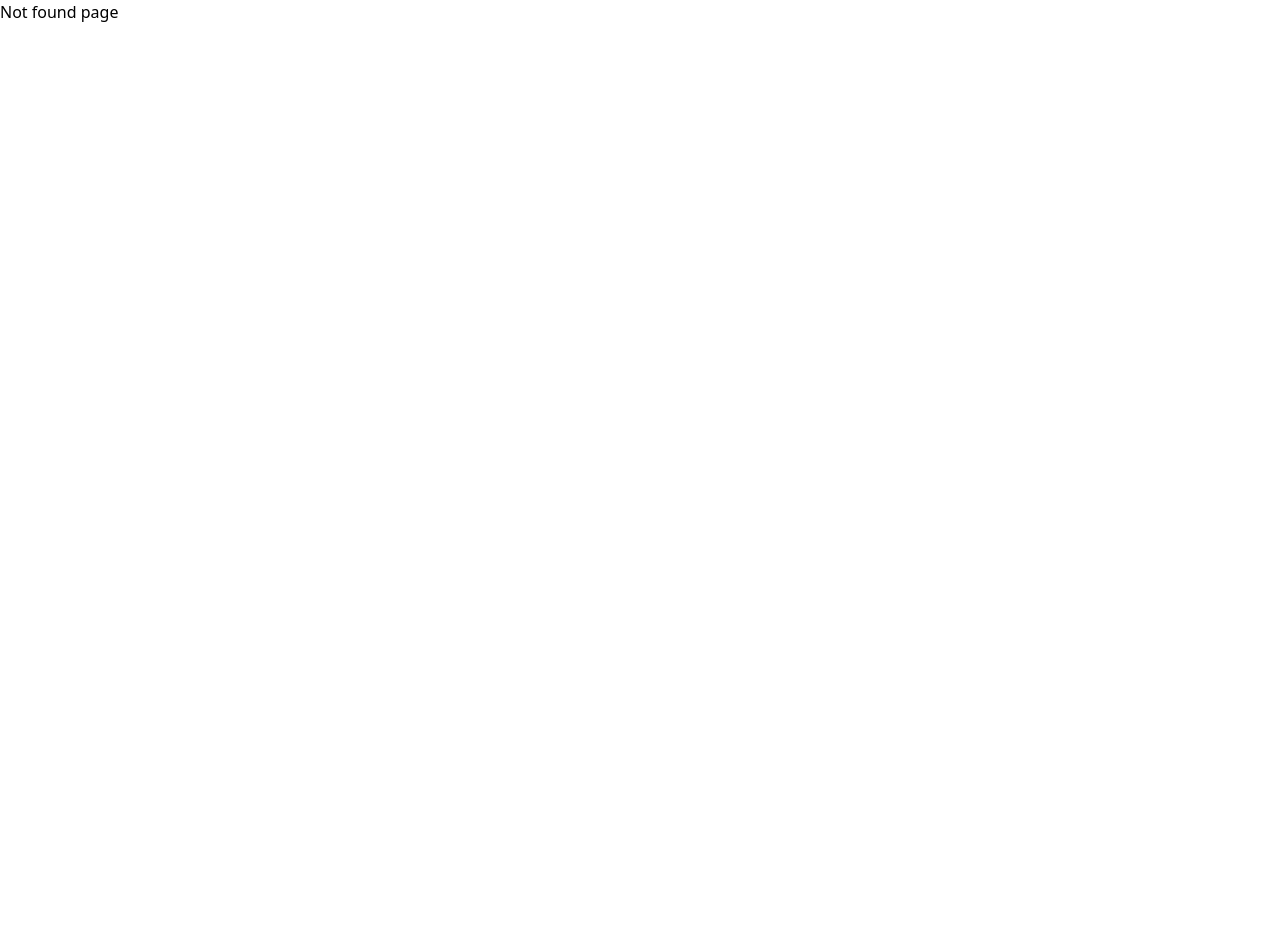
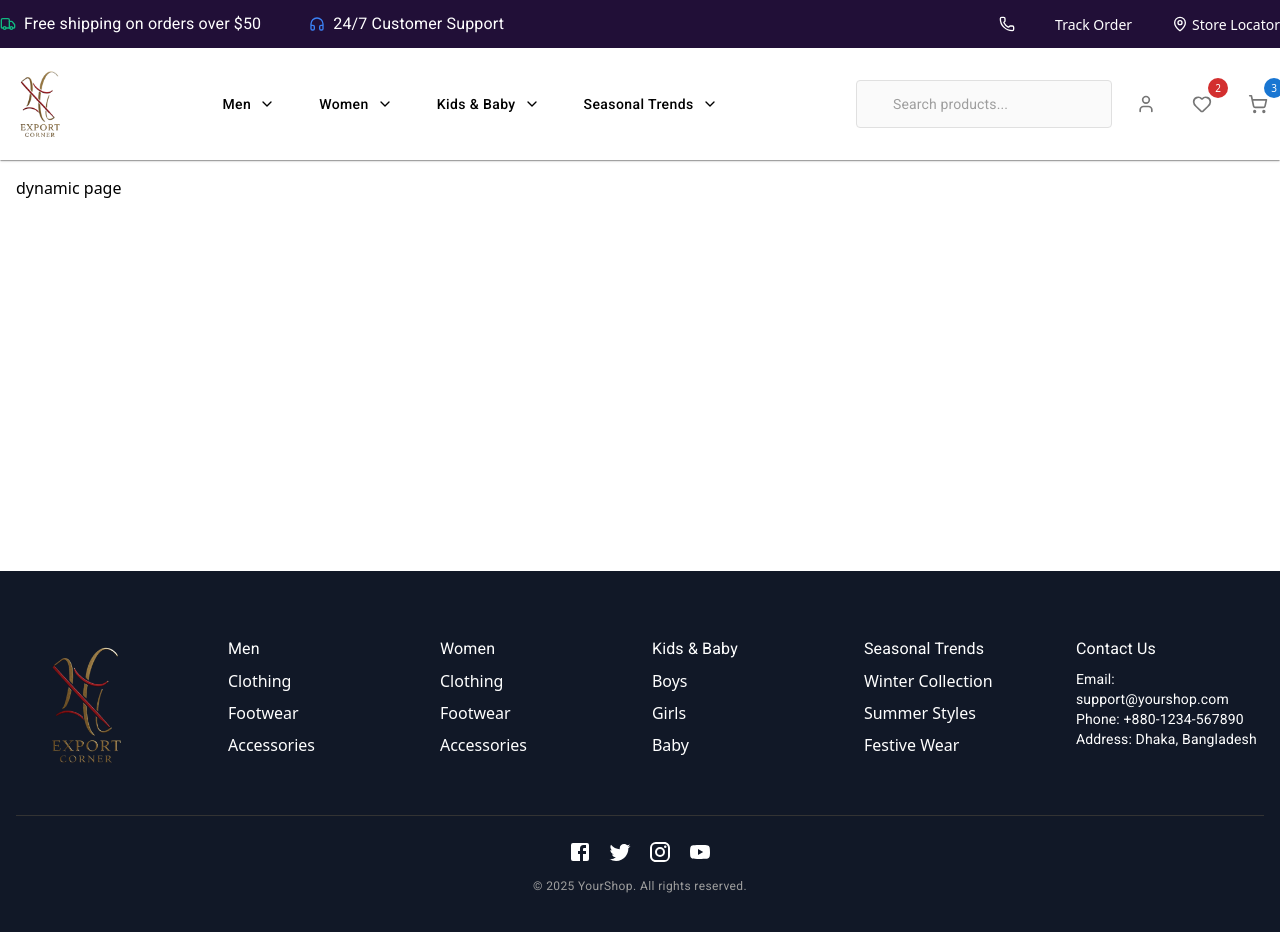
Before and after one commit to mkiuzzal01/e-commerce-with-next.js, a Next.js app: page /kids/baby in a window 1280 px wide. Before the commit this address had no page. Shown: the top 932 px of the page. Before the commit the page ends 800 px from the top, so only its background shows below. Built offline with nearby package versions, Linux system fonts and the light colour scheme.

Commit message:
implement the  routing system of the  project

```diff
--- /dev/null
+++ b/src/app/(pages)/(kids)/kids/[slug]/[sub-slug]/page.tsx
@@ -0,0 +1,11 @@
+import React from "react";
+
+export default function page() {
+  return (
+    <div>
+      <div className="container m-auto p-4">
+        <div>dynamic page</div>
+      </div>
+    </div>
+  );
+}
--- /dev/null
+++ b/src/app/(pages)/(kids)/kids/[slug]/page.tsx
@@ -0,0 +1,11 @@
+import React from "react";
+
+export default function page() {
+  return (
+    <div>
+      <div className="container m-auto p-4">
+        <div>dynamic page</div>
+      </div>
+    </div>
+  );
+}
--- /dev/null
+++ b/src/app/(pages)/(kids)/kids/page.tsx
@@ -0,0 +1,11 @@
+import React from "react";
+
+export default function page() {
+  return (
+    <div>
+      <div className="container m-auto p-4">
+        <div>this is kids page</div>
+      </div>
+    </div>
+  );
+}
--- /dev/null
+++ b/src/app/(pages)/(men)/men/[slug]/[sub-slug]/page.tsx
@@ -0,0 +1,11 @@
+import React from "react";
+
+export default function page() {
+  return (
+    <div>
+      <div className="container m-auto p-4">
+        <div>dynamic page</div>
+      </div>
+    </div>
+  );
+}
--- /dev/null
+++ b/src/app/(pages)/(men)/men/[slug]/page.tsx
@@ -0,0 +1,11 @@
+import React from "react";
+
+export default function page() {
+  return (
+    <div>
+      <div className="container m-auto p-4">
+        <div>dynamic page</div>
+      </div>
+    </div>
+  );
+}
--- /dev/null
+++ b/src/app/(pages)/(seasional-trends)/seasonal/[slug]/[sub-slug]/page.tsx
@@ -0,0 +1,11 @@
+import React from "react";
+
+export default function page() {
+  return (
+    <div>
+      <div className="container m-auto p-4">
+        <div>dynamic page</div>
+      </div>
+    </div>
+  );
+}
--- /dev/null
+++ b/src/app/(pages)/(seasional-trends)/seasonal/[slug]/page.tsx
@@ -0,0 +1,11 @@
+import React from "react";
+
+export default function page() {
+  return (
+    <div>
+      <div className="container m-auto p-4">
+        <div>dynamic page</div>
+      </div>
+    </div>
+  );
+}
--- /dev/null
+++ b/src/app/(pages)/(seasional-trends)/seasonal/page.tsx
@@ -0,0 +1,11 @@
+import React from "react";
+
+export default function page() {
+  return (
+    <div>
+      <div className="container m-auto p-4">
+        <div>this is sessional page</div>
+      </div>
+    </div>
+  );
+}
--- /dev/null
+++ b/src/app/(pages)/(women)/women/[slug]/[sub-slug]/page.tsx
@@ -0,0 +1,11 @@
+import React from "react";
+
+export default function page() {
+  return (
+    <div>
+      <div className="container m-auto p-4">
+        <div>dynamic page</div>
+      </div>
+    </div>
+  );
+}
--- /dev/null
+++ b/src/app/(pages)/(women)/women/[slug]/page.tsx
@@ -0,0 +1,11 @@
+import React from "react";
+
+export default function page() {
+  return (
+    <div>
+      <div className="container m-auto p-4">
+        <div>dynamic page</div>
+      </div>
+    </div>
+  );
+}
--- /dev/null
+++ b/src/app/(pages)/(women)/women/page.tsx
@@ -0,0 +1,11 @@
+import React from "react";
+
+export default function page() {
+  return (
+    <div>
+      <div className="container m-auto p-4">
+        <div>this is women page</div>
+      </div>
+    </div>
+  );
+}
--- a/src/components/navbar/Navbar.tsx
+++ b/src/components/navbar/Navbar.tsx
@@ -385,7 +385,7 @@ export default function Navbar() {
                       mb: 4,
                     }}
                   >
-                    <Link href={cat?.link}>
+                    <AppLink href={cat?.link}>
                       <Typography
                         variant="subtitle1"
                         fontWeight="600"
@@ -400,14 +400,14 @@ export default function Navbar() {
                       >
                         {cat?.categoryName}
                       </Typography>
-                    </Link>
+                    </AppLink>
                     <Box
                       component="ul"
                       sx={{ pl: 2, mt: 0, listStyle: "none" }}
                     >
                       {cat.subCategory.map((sub, j) => (
                         <Box key={j} component="li" sx={{ mb: 0.5 }}>
-                          <Link href={sub?.link}>
+                          <AppLink href={sub?.link}>
                             <Box
                               sx={{
                                 textDecoration: "none",
@@ -418,7 +418,7 @@ export default function Navbar() {
                             >
                               {sub.subCategoryName}
                             </Box>
-                          </Link>
+                          </AppLink>
                         </Box>
                       ))}
                     </Box>
@@ -460,7 +460,9 @@ export default function Navbar() {
                     >
                       {megaMenuData[activeMenu]?.featured?.description}
                     </Typography>
-                    <Link href={megaMenuData[activeMenu]?.featured?.buttonLink}>
+                    <Link
+                      href={megaMenuData[activeMenu]?.featured?.buttonLink}
+                    >
                       <Button
                         className="btn-primary"
                         variant="contained"
@@ -564,7 +566,7 @@ export default function Navbar() {
                         >
                           {cat.subCategory.map((sub, j) => (
                             <Box key={j} component="li" mb={0.5}>
-                              <Link href={sub?.link}>
+                              <AppLink href={sub?.link}>
                                 <Box
                                   sx={{
                                     color: "text.primary",
@@ -577,7 +579,7 @@ export default function Navbar() {
                                 >
                                   {sub?.subCategoryName}
                                 </Box>
-                              </Link>
+                              </AppLink>
                             </Box>
                           ))}
                         </Box>
```
